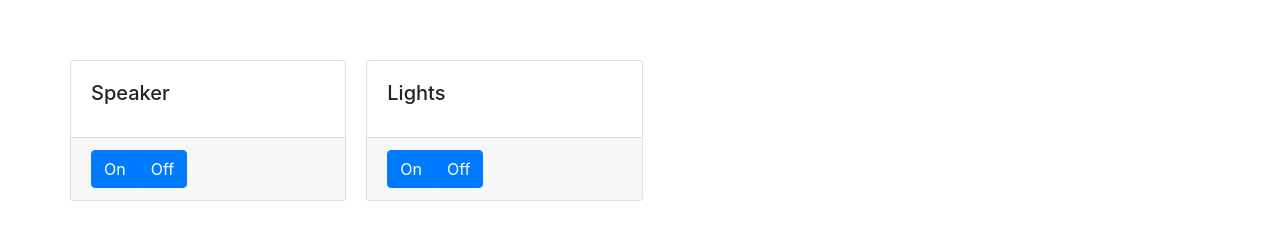
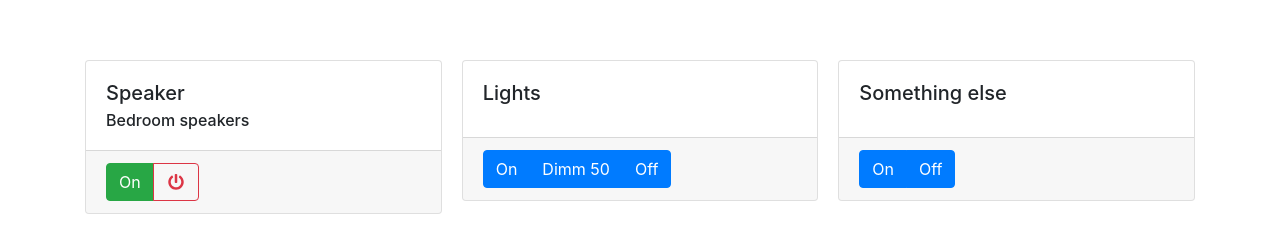
Before and after one commit to AtryFox/PiSwitch, a website: page views/main.html in a window 1280 px wide. Drawn offline with nearby package versions, Linux system fonts and the light colour scheme.

Commit message:
add mustache engine

```diff
--- a/public/controls.json
+++ b/public/controls.json
@@ -2,13 +2,16 @@
 	"controls": [
 		{
 			"name": "Speaker",
+			"description": "Bedroom speakers",
 			"buttons": [
 				{
-					"name": "On",
+					"lable": "On",
+					"style": "btn-success",
 					"code": 7721996
 				},
 				{
-					"name": "Off",
+					"icon": "power-off",
+					"style": "btn-outline-danger",
 					"code": 7721987
 				}
 			]
@@ -17,11 +20,28 @@
 			"name": "Lights",
 			"buttons": [
 				{
-					"name": "On",
+					"lable": "On",
 					"code": 7721996
 				},
 				{
-					"name": "Off",
+					"lable": "Dimm 50",
+					"code": 7721945
+				},
+				{
+					"lable": "Off",
+					"code": 7721987
+				}
+			]
+		},
+		{
+			"name": "Something else",
+			"buttons": [
+				{
+					"lable": "On",
+					"code": 7721996
+				},
+				{
+					"lable": "Off",
 					"code": 7721987
 				}
 			]
--- a/public/js/control.js
+++ b/public/js/control.js
@@ -6,27 +6,12 @@ $(document).ready(() => {
 });
 
 async function loadControls() {
-	await $.getJSON('/controls.json', (res) => {
-		$.each(res.controls, (i, data) => {
-			let html = '';
+	const template = await $.get('/templates/control.html');
 
-			html += '<div class="card">';
-			html += '<div class="card-body">';
-			html += '<h5 class="card-title">' + data.name + '</h5>';
-			html += '</div>';
-			html += '<div class="card-footer">';
-			html += '<div class="btn-group" role="group">'
+	const res = await $.getJSON('/controls.json');
 
-			$.each(data.buttons, (i, button) => {
-				html += '<button type="button" class="btn btn-primary control-button" code="' + button.code + '">' + button.name + '</button>'
-			})
-
-			html += '</div>';
-			html += '</div>';
-			html += '</div>';
-
-			$('#controls').append(html);
-		});
+	$.each(res.controls, (i, data) => {
+		$('#controls').append(Mustache.render(template, data));
 	});
 
 
--- /dev/null
+++ b/public/templates/control.html
@@ -0,0 +1,13 @@
+<div class="card">
+	<div class="card-body">
+		<h5 class="card-title">{{name}}</h5>
+		{{#description}}<h6 class="card-subtitle">{{description}}</h6>{{/description}}
+	</div>
+	<div class="card-footer">
+		<div class="btn-group" role="group">
+		{{#buttons}}
+			<button type="button" class="btn {{#style}}{{style}}{{/style}}{{^style}}btn-primary{{/style}} control-button" code="{{code}}">{{#icon}}<i class="fas fa-fw fa-{{icon}}"></i>{{#lable}} {{/lable}}{{/icon}}{{lable}}</button>
+		{{/buttons}}
+		</div>
+	</div>
+</div>
--- a/views/main.html
+++ b/views/main.html
@@ -3,7 +3,7 @@
 <head>
 	<meta charset="utf-8">
 	<meta http-equiv="X-UA-Compatible" content="IE=edge">
-	<meta name="viewport" content="width=device-width, initial-scale=1">
+	<meta name="viewport" content="width=device-width, initial-scale=1, shrink-to-fit=no">
 
 	<title>PiSwitch</title>
 
@@ -15,7 +15,9 @@
 <body>
 	<div class="container">
 		<div class="row">
-			<div class="card-columns" id="controls">
+			<div class="col-12">
+				<div class="card-columns" id="controls">
+				</div>
 			</div>
 		</div>
 	</div>
@@ -23,6 +25,7 @@
 	<script src="https://code.jquery.com/jquery-3.3.1.min.js" integrity="sha256-FgpCb/KJQlLNfOu91ta32o/NMZxltwRo8QtmkMRdAu8=" crossorigin="anonymous"></script>
 	<script src="https://stackpath.bootstrapcdn.com/bootstrap/4.1.1/js/bootstrap.min.js" integrity="sha384-smHYKdLADwkXOn1EmN1qk/HfnUcbVRZyYmZ4qpPea6sjB/pTJ0euyQp0Mk8ck+5T" crossorigin="anonymous"></script>
 	<script src="https://cdnjs.cloudflare.com/ajax/libs/moment.js/2.22.1/moment-with-locales.min.js" integrity="sha256-ZykW30UBCXWkPGsVyVPdJlUrce9/PawgYCEzinA4pnU=" crossorigin="anonymous"></script>
+	<script src="https://cdnjs.cloudflare.com/ajax/libs/mustache.js/2.3.0/mustache.min.js" integrity="sha256-iaqfO5ue0VbSGcEiQn+OeXxnxAMK2+QgHXIDA5bWtGI=" crossorigin="anonymous"></script>
 	<script defer src="https://use.fontawesome.com/releases/v5.0.13/js/all.js" integrity="sha384-xymdQtn1n3lH2wcu0qhcdaOpQwyoarkgLVxC/wZ5q7h9gHtxICrpcaSUfygqZGOe" crossorigin="anonymous"></script>
 	<script defer src="/js/control.js"></script>
 </body>
```
